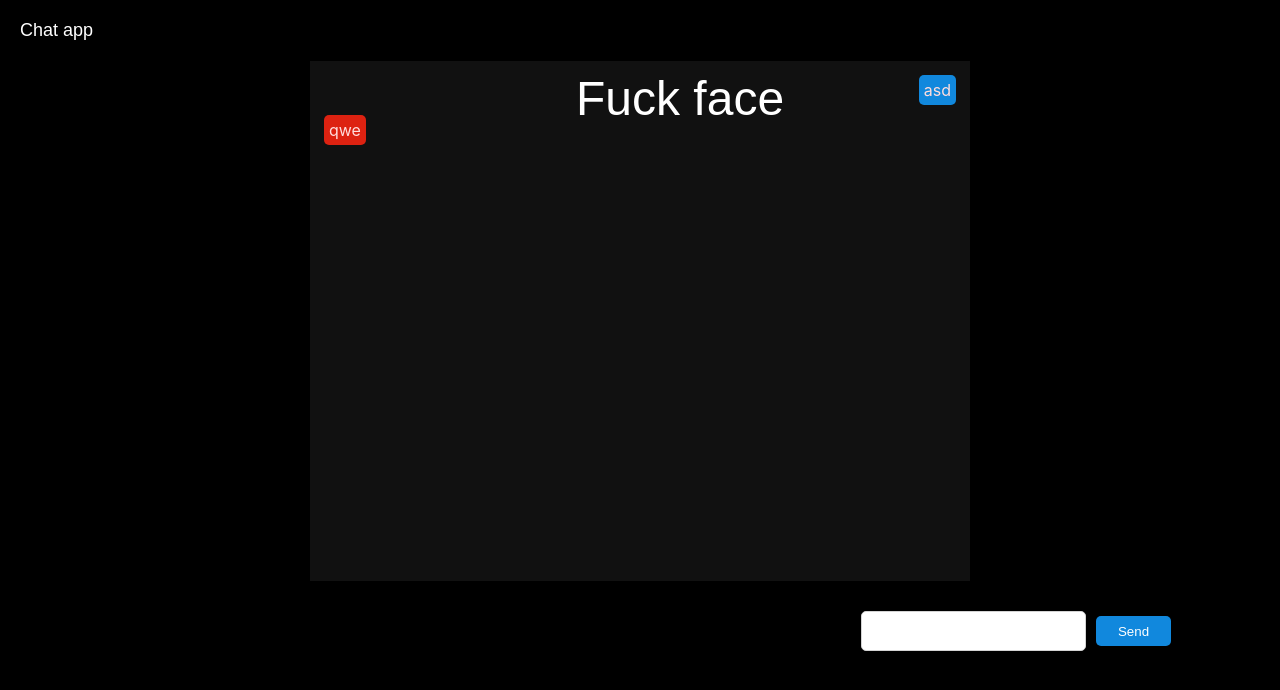
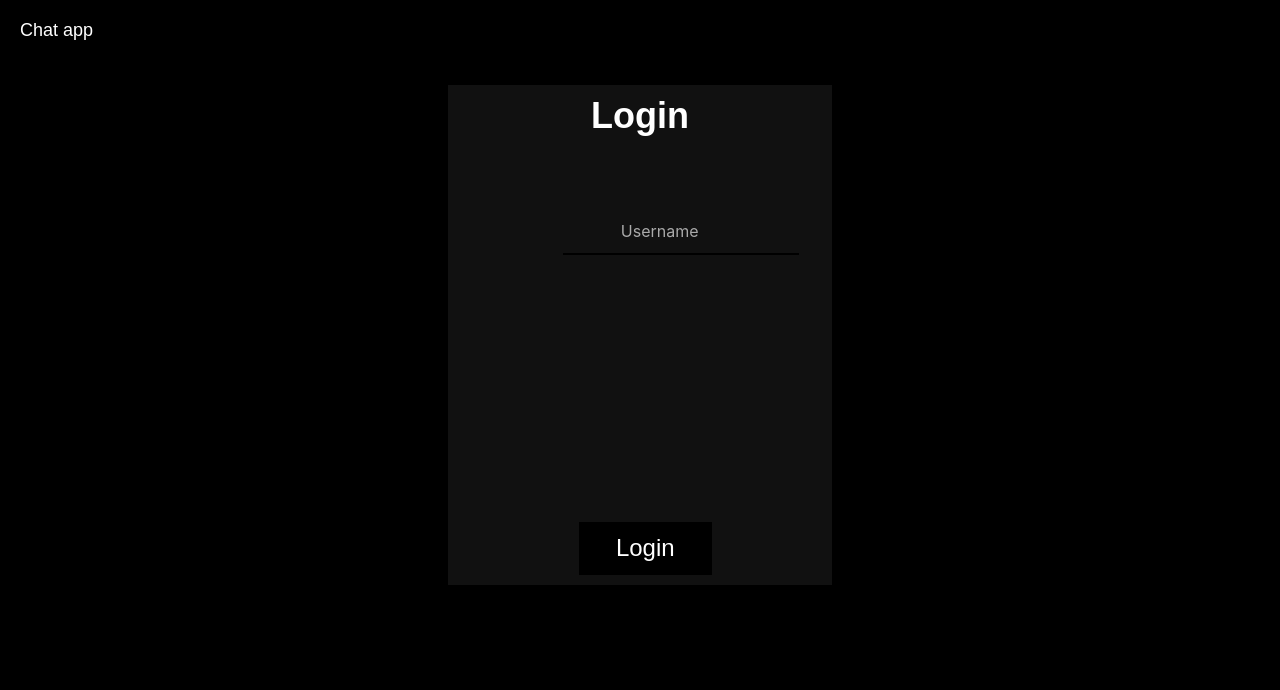
Before and after one commit to tgabor7/chat, a React (Create React App) app: page / in a window 1280 px wide. Shown: the top 690 px of the page. Built offline with nearby package versions, Linux system fonts and the light colour scheme.

Commit message:
Created login page

```diff
--- a/src/App.css
+++ b/src/App.css
@@ -107,3 +107,71 @@
   font-family: Arial, Helvetica, sans-serif;
   padding: 20px;
 }
+.loginContainer {
+  position: relative;
+  width: 30%;
+  height: 500px;
+  margin: auto;
+  background-color: #111111;
+}
+h1 {
+  color: white;
+  font-family: Arial, Helvetica, sans-serif;
+  font-size: 36px;
+  text-align: center;
+  padding: 10px;
+}
+.loginInput {
+  position: absolute;
+  margin: auto;
+  left: 30%;
+  background-color: #111111;
+  border: 0px;
+  height: 30px;
+  margin-top: 50px;
+  outline: none;
+  color: white;
+  font-family: Arial, Helvetica, sans-serif;
+  font-size: large;
+  text-align: center;
+  border-bottom: 2px solid black;
+}
+.loginInput::before {
+  width: 0%;
+}
+.loginInput:focus{
+  outline: none;
+  border-bottom: 1px solid white;
+}
+.loginInput:focus ~ .placeHolder,
+.loginInput:valid ~ .placeHolder {
+  visibility: hidden;
+}
+.loginButton {
+  position: absolute;
+  bottom: 10px;
+  left: 34%;
+  border: 0px;
+  border-radius: 0;
+  width: 10ch;
+  height: 4ch;
+  background-color: black;
+  color: white;
+  font-family: Arial, Helvetica, sans-serif;
+  font-size: 24px;
+}
+.loginButton:hover{
+  cursor: pointer;
+  transform: scale(1.04);
+}
+.loginButton:focus{
+  border: 1px solid white;
+}
+.placeHolder {
+  position: absolute;
+  margin: auto;
+  margin-top: 50px;
+  left: 45%;
+  color: #aaaaaa;
+  pointer-events: none;
+}
--- a/src/App.js
+++ b/src/App.js
@@ -1,13 +1,19 @@
 import icon from './icon.svg';
 import './App.css';
 import React, {useState} from 'react'
+import Login from './Login'
 
 const axios = require('axios')
 
 function App() {
 
+  let page = 0
+
   var [messages, setMessages] = useState([{message: 'asd', sender: 0},{message: 'qwe', sender: 1}])
   var [message, setMessage] = useState('')
+
+  if(page === 0) return (<div className="mainContainer"><div className="header"> Chat app</div><Login login={()=>{alert('HI')}}/></div>)
+
 
   const name = "Fuck face";
   let sendButton = React.createRef();
--- /dev/null
+++ b/src/Login.js
@@ -0,0 +1,10 @@
+function Login(login){
+    return (<div className="loginContainer">
+        <h1>Login</h1>
+        <input required className="loginInput" type="text"></input>
+        <div className="placeHolder">Username</div>
+        <input className="loginButton" type="button" value="Login" onClick={login}></input>
+    </div>)
+}
+
+export default Login;
```
